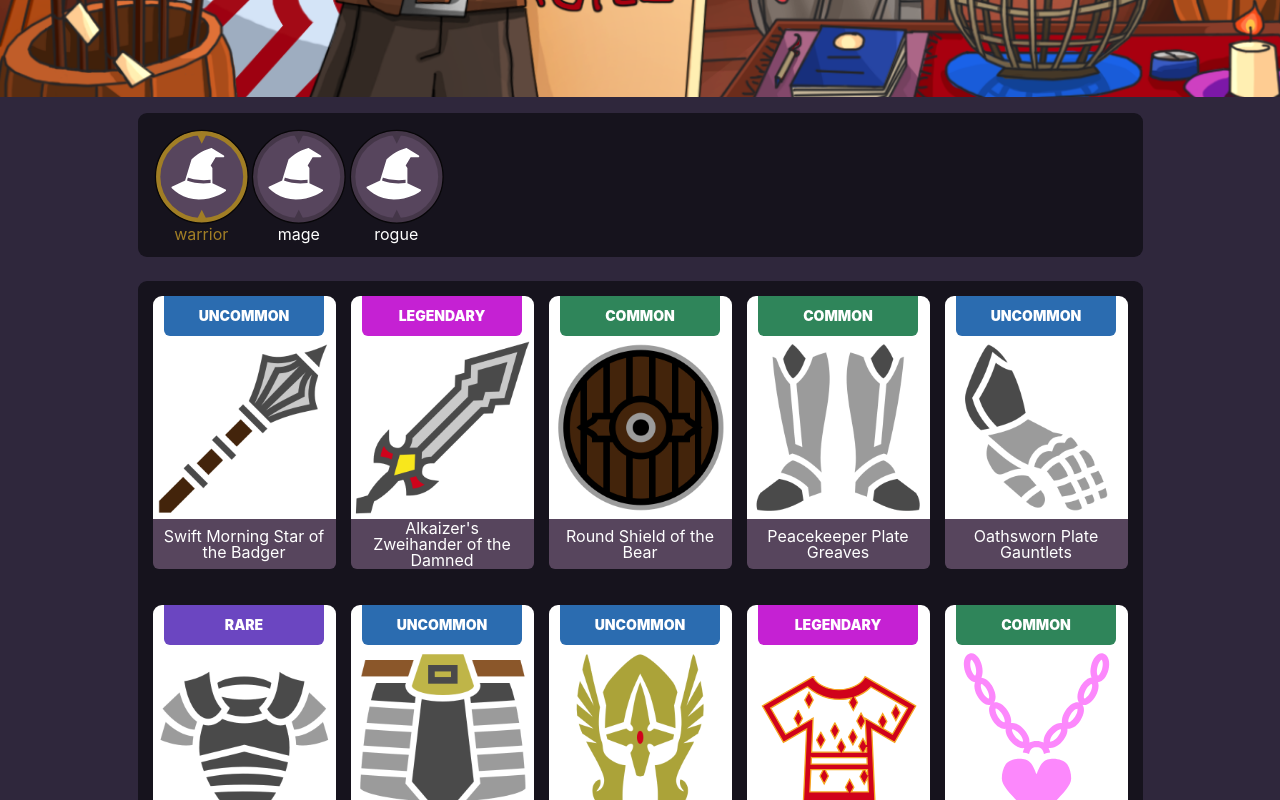
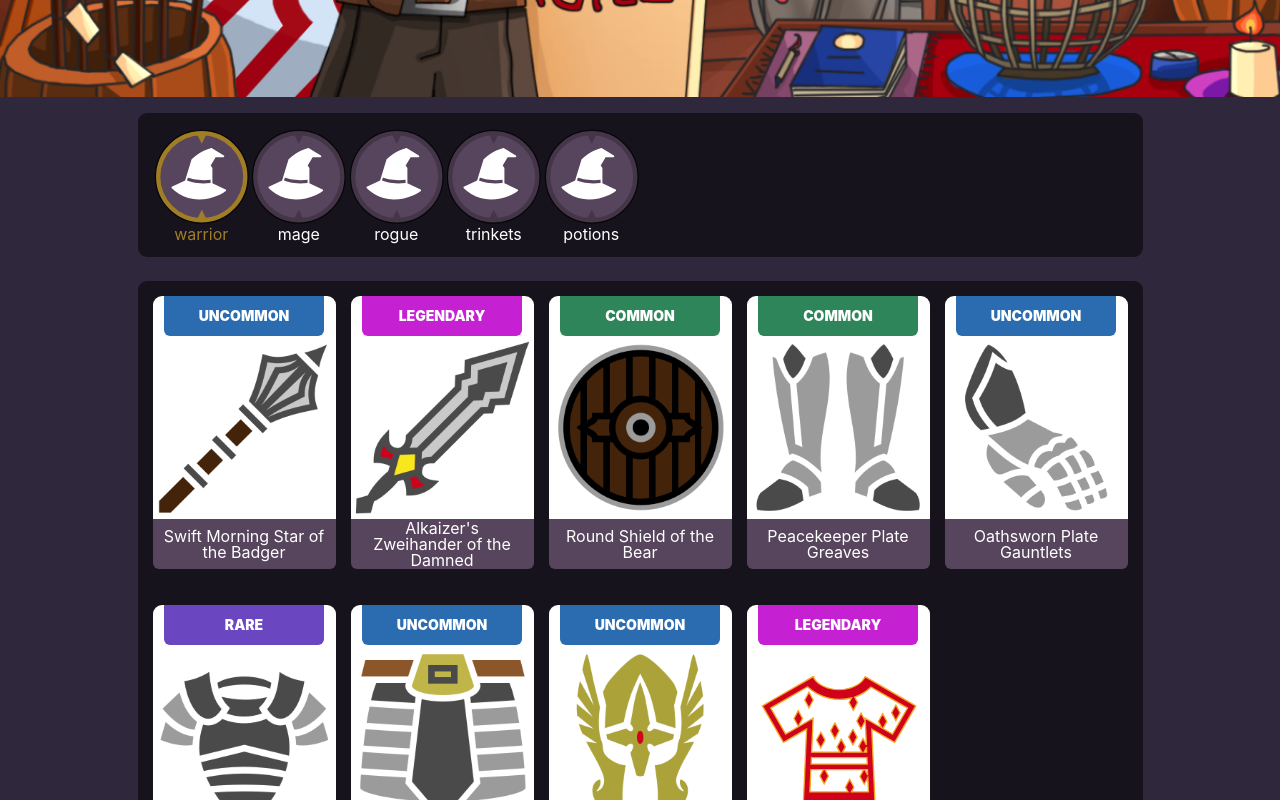
Before and after one commit to FahadHameed89/React-Redux-Router---RPG-Shop-Team-Project, a React (Create React App) app: page /products in a window 1280 px wide. Shown: the part 840-1640 px from the top of the page. Built offline with nearby package versions, Linux system fonts and the light colour scheme.

Commit message:
Implement trinket and potion sorting

```diff
--- a/src/product/ProductList.jsx
+++ b/src/product/ProductList.jsx
@@ -1,7 +1,7 @@
 import React, {useEffect} from 'react';
 import { useSelector, useDispatch } from 'react-redux';
 
-import { filterByRole } from './filteredProductReducer';
+import { filterBy } from './filteredProductReducer';
 import FilterButton from './ProductFilter';
 import ProductCard from './ProductCard';
 
@@ -15,13 +15,15 @@ export default () => {
   const currentFilter = useSelector(state => state.filteredProducts.filter);
 
   const filterButtons = [
-    { filter: 'warrior', icon: 'witch-hat.svg' },
-    { filter: 'mage', icon: 'witch-hat.svg' },
-    { filter: 'rogue', icon: 'witch-hat.svg' },
+    { filter: 'warrior',  icon: 'witch-hat.svg' },
+    { filter: 'mage',     icon: 'witch-hat.svg' },
+    { filter: 'rogue',    icon: 'witch-hat.svg' },
+    { filter: 'trinkets', icon: 'witch-hat.svg' },
+    { filter: 'potions',  icon: 'witch-hat.svg' },
   ]
 
   const filterClicked = (filter) => {
-    dispatch(filterByRole(filter, products))
+    dispatch(filterBy(filter, products))
   }
 
   // We want this effect to only run once so that redux
@@ -29,7 +31,7 @@ export default () => {
   // There has to be a better way.
   useEffect(() => {
     if(filteredProducts.length === 0) {
-      dispatch(filterByRole("warrior", products))
+      dispatch(filterBy("warrior", products))
     }
      //Very strange, requirement just to stop an eslint warning
   }, [dispatch, filteredProducts.length])
--- a/src/product/filteredProductReducer.js
+++ b/src/product/filteredProductReducer.js
@@ -1,6 +1,8 @@
 const FILTER_WARRIOR = 'filtered-products/warrior'
 const FILTER_MAGE = 'filtered-products/mage'
 const FILTER_ROGUE = 'filtered-products/rogue'
+const FILTER_TRINKETS = 'filtered-products/trinkets'
+const FILTER_POTIONS = 'filtered-products/potions'
 
 const initialState = {
   filter: 'warrior',
@@ -9,8 +11,12 @@ const initialState = {
 }
 
 const roleFilter = (role) =>  {
-  return x => { return x.role === role || x.role === 'any' }
+  return x => { return x.role === role }
 }
+
+const potionFilter = x => x.category === 'consumable';
+
+const trinketFilter = x => x.category === 'artifact';
 
 export default (state=initialState, action) => {
   switch(action.type) {
@@ -23,15 +29,21 @@ export default (state=initialState, action) => {
     case FILTER_ROGUE:
       return {...state, filter: "rogue", products: action.payload.filter(roleFilter("rogue"))};
 
+    case FILTER_POTIONS:
+      return {...state, filter: "potions", products: action.payload.filter(potionFilter)};
+
+    case FILTER_TRINKETS:
+      return {...state, filter: "trinkets", products: action.payload.filter(trinketFilter)};
+
     default:
       return state;
   }
 }
 
 // Action
-export const filterByRole = (role, products) => {
+export const filterBy = (filter, products) => {
   let type = '';
-  switch(role) {
+  switch(filter) {
     case 'warrior':
       type = FILTER_WARRIOR;
       break;
@@ -40,6 +52,12 @@ export const filterByRole = (role, products) => {
       break;
     case 'rogue':
       type = FILTER_ROGUE;
+      break;
+    case 'potions':
+      type = FILTER_POTIONS;
+      break;
+    case 'trinkets':
+      type = FILTER_TRINKETS;
       break;
     default:
       type = '';
```
